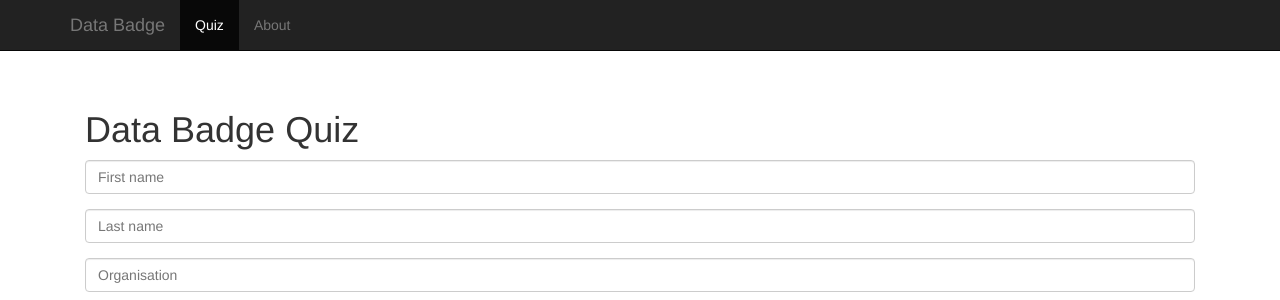
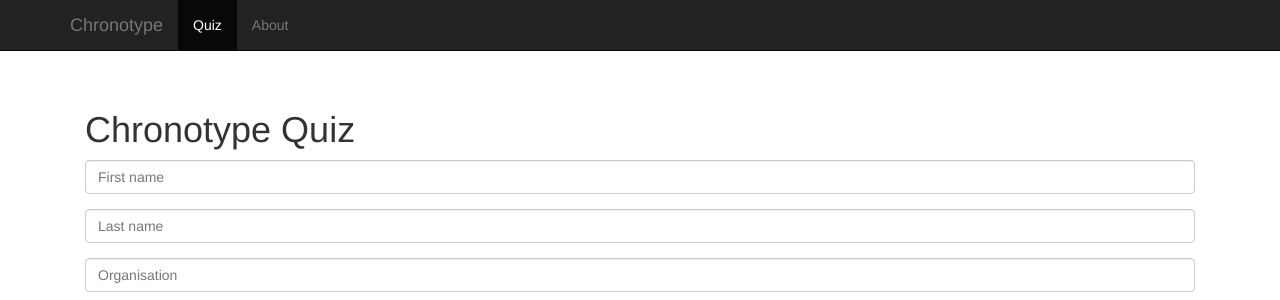
Before and after one commit to edporteous/chronotype, a Django app: page / in a window 1280 px wide. Shown: the top 300 px of the page. Run offline with Django 3.2, Linux system fonts and the light colour scheme; parts of the project's set-up code (start-up, migrations or seed data) failed here and were passed over; some libraries are stand-ins or nearby versions.

Commit message:
Rename to Chronotype

```diff
--- a/DataBadge/quiz/controller.py
+++ b/DataBadge/quiz/controller.py
@@ -113,7 +113,7 @@ font-weight: normal;
                 '</head><body>' +
                 '<h1>' + name.upper() + '</h1>' +
                 '<h2>' + organisation + '</h2>' +
-                '<img src="http://data-badge.appspot.com/static/quiz/images/{0}"></img>'.format(image[delegate.quiz_result]) +
+                '<img src="http://chronotype.co.uk/static/quiz/images/{0}"></img>'.format(image[delegate.quiz_result]) +
                 '<h3>made by theotherwayworks.co.uk</h3>' +
                 '</body></html>')]
     result = urllib2.urlopen('http://remote.bergcloud.com/playground/direct_print/P3WPAOFL3FDN', urllib.urlencode(post_data))
--- a/DataBadge/quiz/templates/quiz/index.html
+++ b/DataBadge/quiz/templates/quiz/index.html
@@ -7,7 +7,7 @@
         <meta name="viewport" content="width=device-width, initial-scale=1">
         <meta name="description" content="">
         <meta name="author" content="">
-        <title>Data Badge</title>
+        <title>Chronotype</title>
         <link rel="stylesheet" type="text/css" href="{% static 'quiz/style.css' %}" />
         <link href="{% static 'quiz/css/bootstrap.min.css' %}" rel="stylesheet">
         <link href="{% static 'quiz/style.css' %}" rel="stylesheet">
@@ -27,7 +27,7 @@
                 <span class="icon-bar"></span>
                 <span class="icon-bar"></span>
               </button>
-              <a class="navbar-brand" href="#">Data Badge</a>
+              <a class="navbar-brand" href="#">Chronotype</a>
             </div>
             <div class="collapse navbar-collapse">
               <ul class="nav navbar-nav">
@@ -41,7 +41,7 @@
         <div class="container">
 
             <div class="starter-template">
-                <h1>Data Badge Quiz</h1>
+                <h1>Chronotype Quiz</h1>
 
                 {% if error_message %}<p><strong>{{ error_message }}</strong></p>{% endif %}
 
--- a/DataBadge/quiz/templates/quiz/results.html
+++ b/DataBadge/quiz/templates/quiz/results.html
@@ -41,7 +41,7 @@
         <div class="container">
 
             <div class="starter-template">
-                <h1>Data Badge Quiz</h1>
+                <h1>Chronotype</h1>
                 <p>Thanks for completing the quiz. Your chronotype is {{ chronotype }}.</p>
                 <img class="birdimage" src="{% static 'quiz/images' %}/{{ bird_image }}" alt="{{ chronotype }} bird image">
                 <p>Your badge will be printed shortly</p>
```
